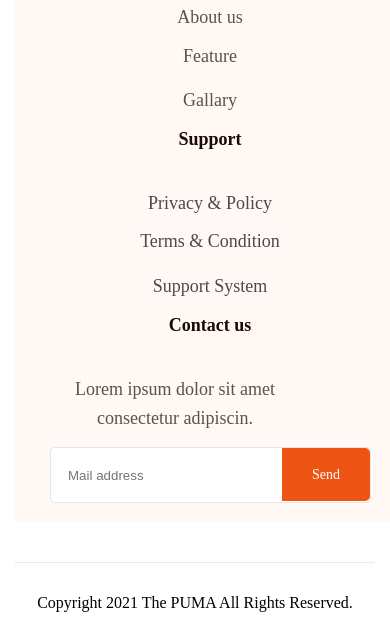
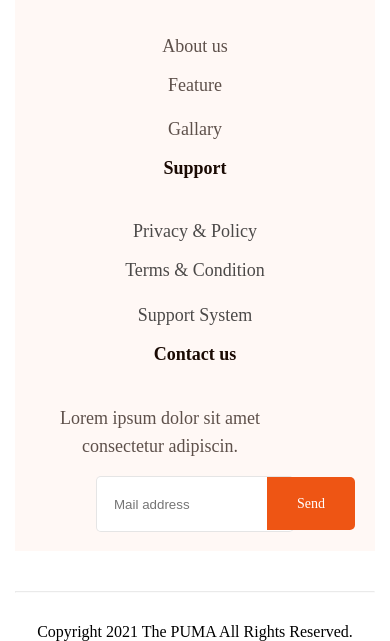
Before and after one commit to Pasholka/puma, a plain HTML site: page index.html in a window 390 px wide. Shown: the part 6261-6902 px from the top of the page. Before the commit the page ends 6873 px from the top, so only its background shows below. Drawn offline with nearby package versions, Linux system fonts and the light colour scheme.

Commit message:
Update style.css

```diff
--- a/assets/css/style.css
+++ b/assets/css/style.css
@@ -968,7 +968,7 @@ h3 {
 
 .contact_form__input {
   padding-left: 17px;
-  width: 300px;
+  max-width: 300px;
   height: 52px;
   border: 1px solid rgba(0, 0, 0, 0.1);
   border-radius: 5px;
@@ -1014,7 +1014,6 @@ hr {
 
 @media screen and (max-width: 920px) {
   .footer {
-    width: 100%;
     -webkit-box-pack: center;
     -ms-flex-pack: center;
     justify-content: center;
```
